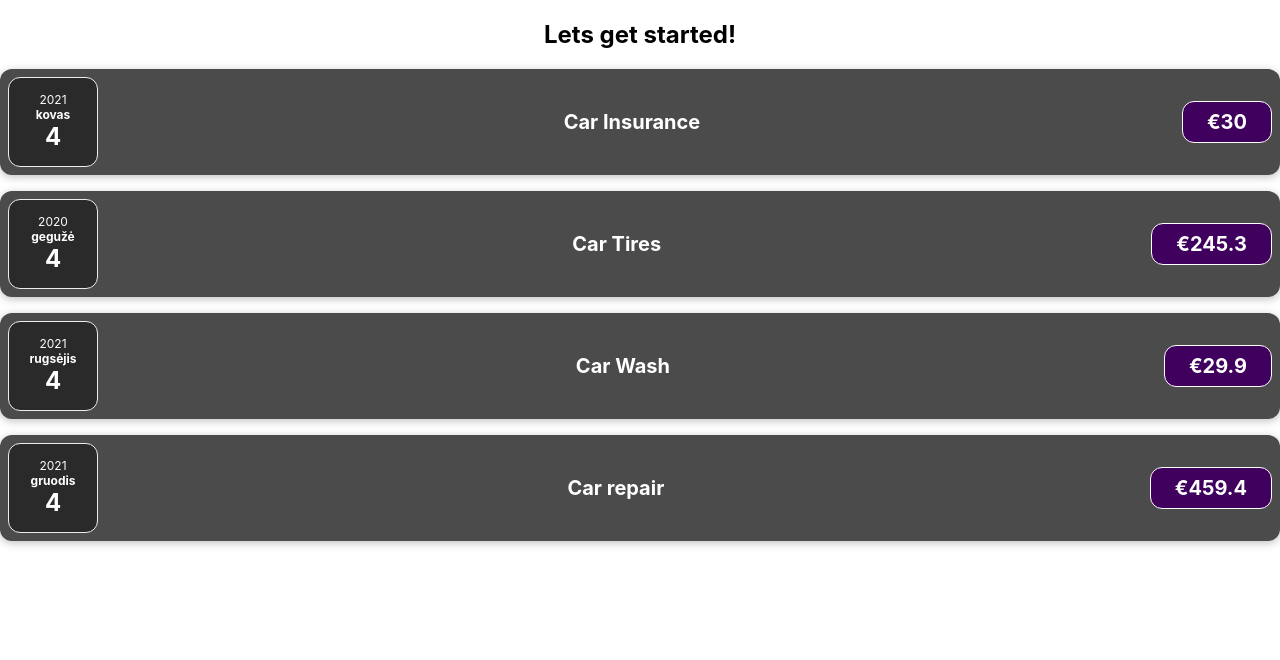
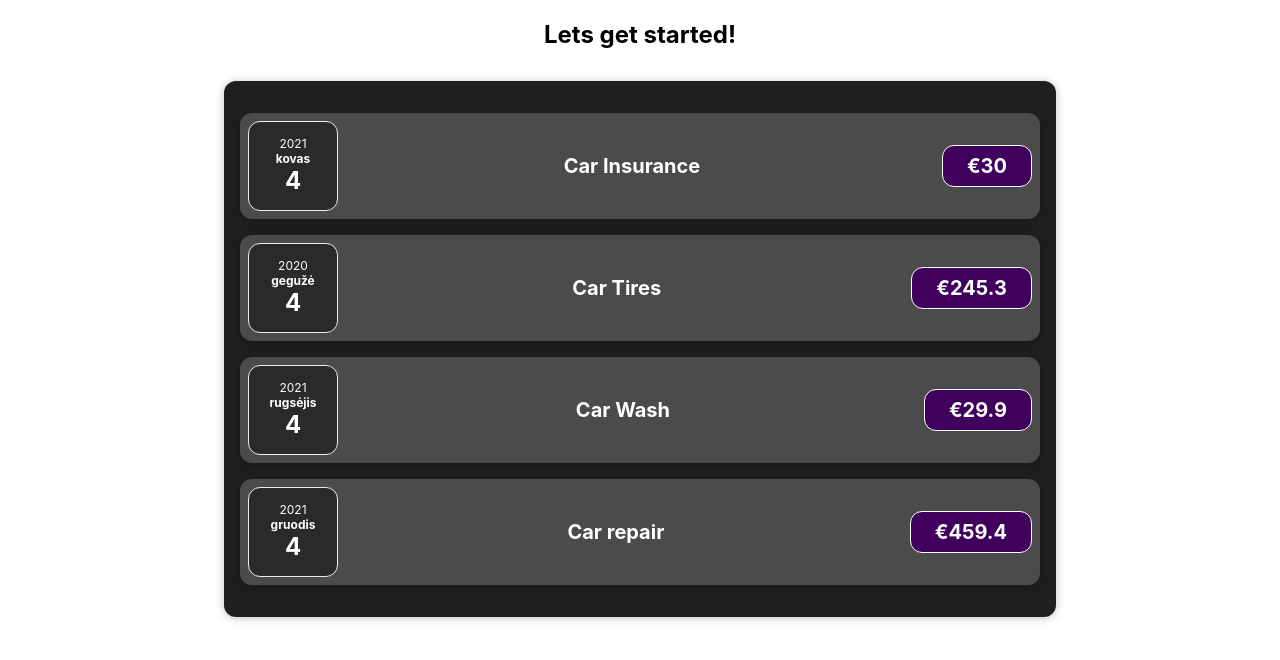
Before and after one commit to rolandasan/react-complete-guide, a React (Create React App) app: page / in a window 1280 px wide. Shown: the top 660 px of the page. Built offline with nearby package versions, Linux system fonts and the light colour scheme.

Commit message:
Added Expenses component, which displays through props passed expenses list, added styling and test

```diff
--- a/src/App.tsx
+++ b/src/App.tsx
@@ -1,22 +1,20 @@
 import React from 'react';
 import './App.css';
-import { ExpenseItem } from './components/ExpenseItem';
 import { Expense } from './models/Expense';
+import { Expenses } from './components/Expenses';
 
 export const App: React.FC = () => {
     const expenses: Expense[] = [
-        { title: 'Car Insurance', amount: 30, date: new Date(2021, 2, 4) },
-        { title: 'Car Tires', amount: 245.3, date: new Date(2020, 4, 4) },
-        { title: 'Car Wash', amount: 29.9, date: new Date(2021, 8, 4) },
-        { title: 'Car repair', amount: 459.4, date: new Date(2021, 11, 4) },
+        { id: 'e1', title: 'Car Insurance', amount: 30, date: new Date(2021, 2, 4) },
+        { id: 'e2', title: 'Car Tires', amount: 245.3, date: new Date(2020, 4, 4) },
+        { id: 'e3', title: 'Car Wash', amount: 29.9, date: new Date(2021, 8, 4) },
+        { id: 'e4', title: 'Car repair', amount: 459.4, date: new Date(2021, 11, 4) },
     ];
 
     return (
         <div className='App'>
             <h2>Lets get started!</h2>
-            {expenses.map((e) => {
-                return <ExpenseItem title={e.title} amount={e.amount} date={e.date} key={e.date.getTime()} />;
-            })}
+            <Expenses expenses={expenses} />
         </div>
     );
 };
--- a/src/components/ExpenseItem.tsx
+++ b/src/components/ExpenseItem.tsx
@@ -3,14 +3,18 @@ import './ExpenseItem.css';
 import { Expense } from '../models/Expense';
 import { ExpenseDate } from './ExpenseDate';
 
-export const ExpenseItem: React.FC<Expense> = (props) => {
+interface ExpenseItemProps {
+    expense: Expense;
+}
+
+export const ExpenseItem: React.FC<ExpenseItemProps> = (props) => {
     return (
         <div data-testid='expense-item' className='expense-item'>
-            <ExpenseDate date={props.date} />
+            <ExpenseDate date={props.expense.date} />
             <div className='expense-item__description'>
-                <h2 data-testid='expense-item-description'>{props.title}</h2>
+                <h2 data-testid='expense-item-description'>{props.expense.title}</h2>
                 <div data-testid='expense-item-price' className='expense-item__price'>
-                    €{props.amount}
+                    €{props.expense.amount}
                 </div>
             </div>
         </div>
--- /dev/null
+++ b/src/components/Expenses.css
@@ -0,0 +1,9 @@
+.expenses {
+    padding: 1rem;
+    background-color: rgb(31, 31, 31);
+    margin: 2rem auto;
+    width: 50rem;
+    max-width: 95%;
+    border-radius: 12px;
+    box-shadow: 0 1px 8px rgba(0, 0, 0, 0.25);
+}
--- /dev/null
+++ b/src/components/Expenses.tsx
@@ -0,0 +1,18 @@
+import { Expense } from '../models/Expense';
+import { ExpenseItem } from './ExpenseItem';
+import React from 'react';
+import './Expenses.css';
+
+interface ExpensesProps {
+    expenses: Expense[];
+}
+
+export const Expenses: React.FC<ExpensesProps> = (props) => {
+    return (
+        <div className='expenses' data-testid='expenses'>
+            {props.expenses.map((e) => {
+                return <ExpenseItem expense={e} key={e.id} />;
+            })}
+        </div>
+    );
+};
```
Also changed, not shown: src/models/Expense.ts (+4 -3 lines), 2 other files (tests, documents, lock files or other folders).
